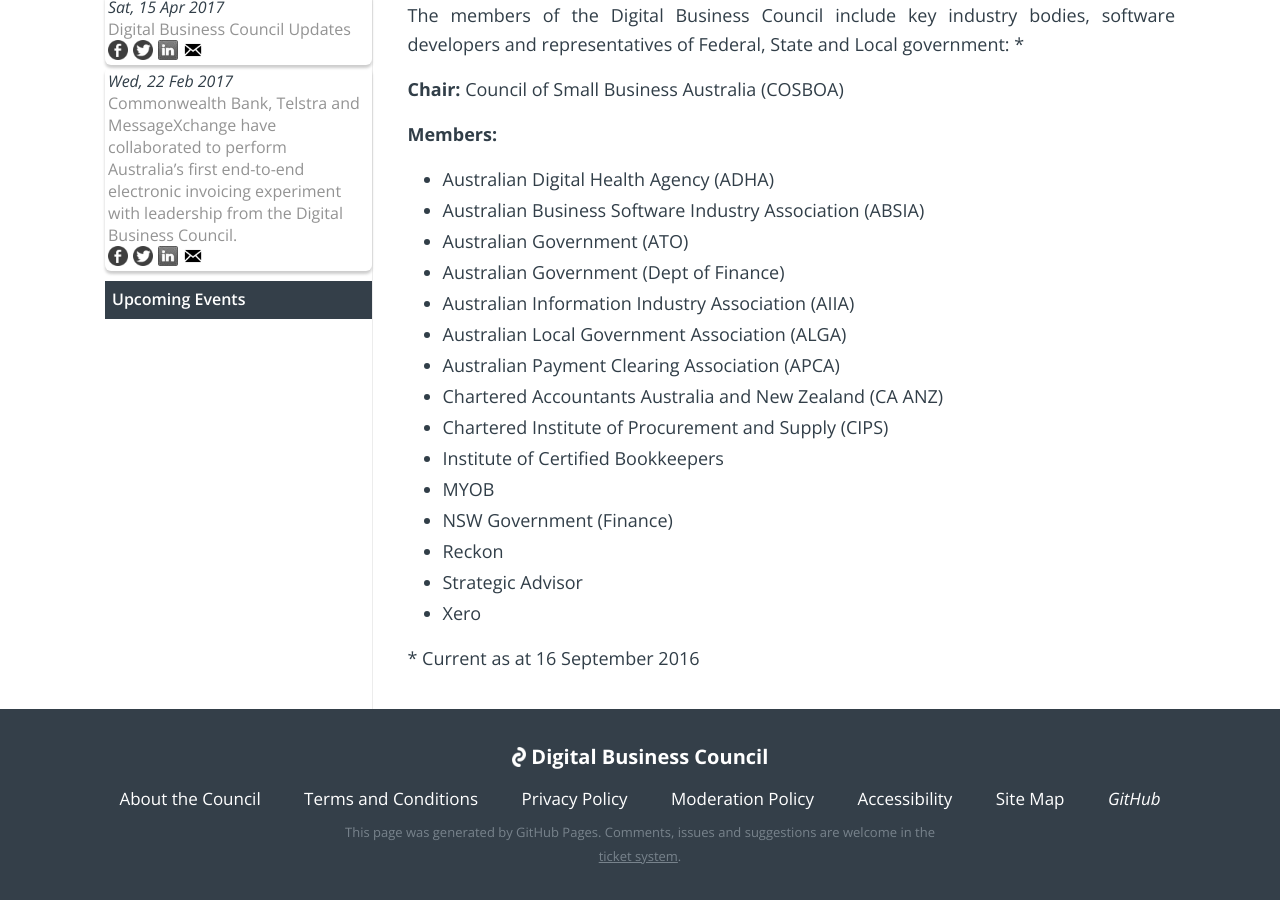
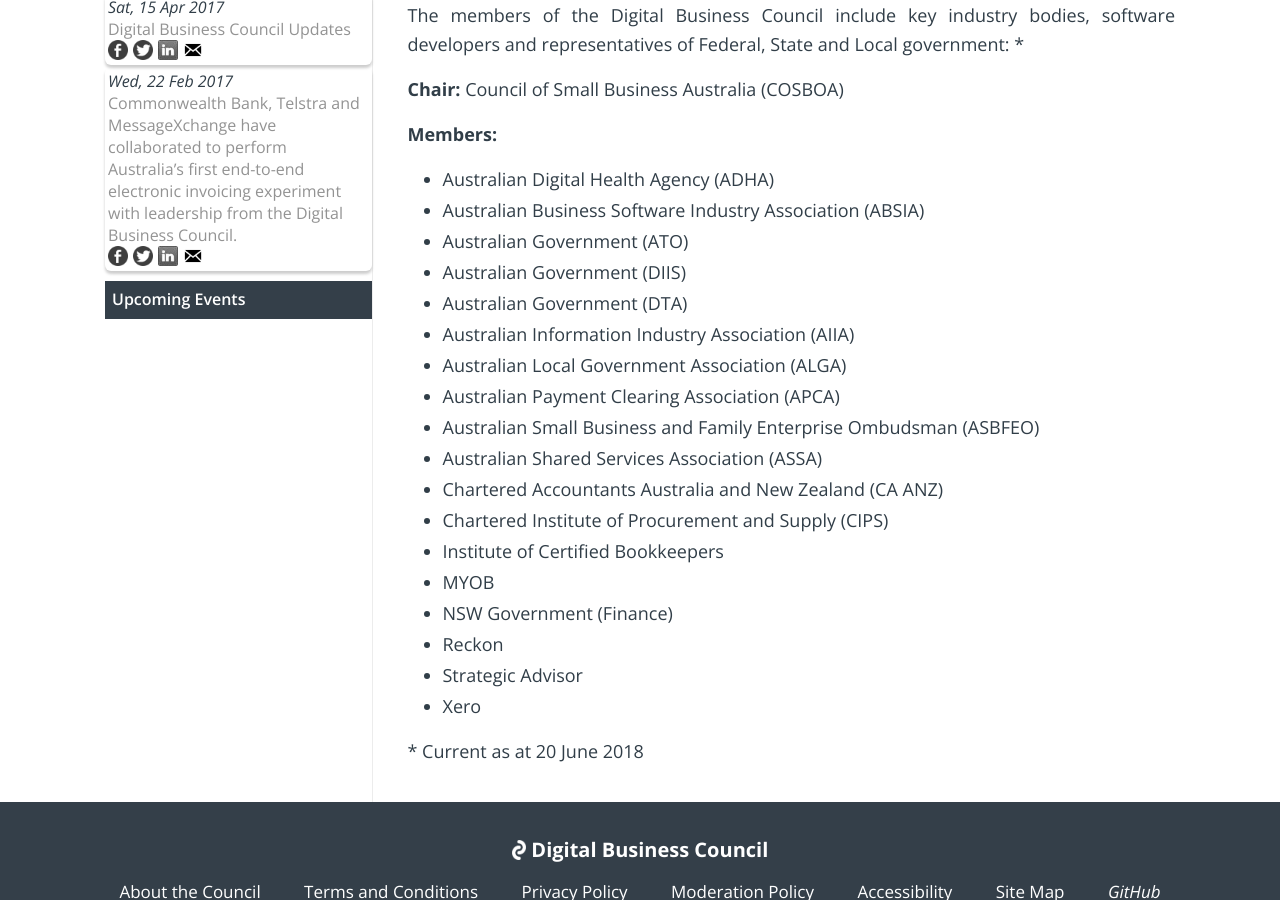
Before and after one commit to Digital-Business-Council/Digital-Business-Council.github.io, a Jekyll site: the page built from pages/about-us/the-council.md, in a window 1280 px wide and 900 px high, scrolled down 527 px. Built offline with Jekyll 4.4.1, drawn with Linux system fonts in a browser that asks for light colours; comment, search, counter and statistics services are not loaded.

Commit message:
Update the-council.md

```diff
--- a/pages/about-us/the-council.md
+++ b/pages/about-us/the-council.md
@@ -20,10 +20,13 @@
 - Australian Digital Health Agency (ADHA)
 - Australian Business Software Industry Association (ABSIA)
 - Australian Government (ATO)
-- Australian Government (Dept of Finance)
+- Australian Government (DIIS)
+- Australian Government (DTA)
 - Australian Information Industry Association (AIIA)
 - Australian Local Government Association (ALGA)
 - Australian Payment Clearing Association (APCA)
+- Australian Small Business and Family Enterprise Ombudsman (ASBFEO)
+- Australian Shared Services Association (ASSA)
 - Chartered Accountants Australia and New Zealand (CA ANZ)
 - Chartered Institute of Procurement and Supply (CIPS)
 - Institute of Certified Bookkeepers
@@ -33,4 +36,4 @@
 - Strategic Advisor
 - Xero
 
-\* Current as at 16 September 2016
+\* Current as at 20 June 2018
```
